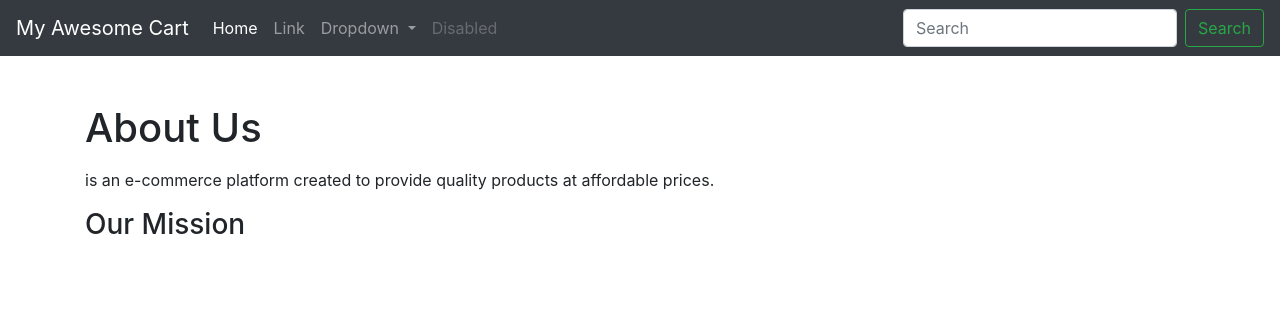
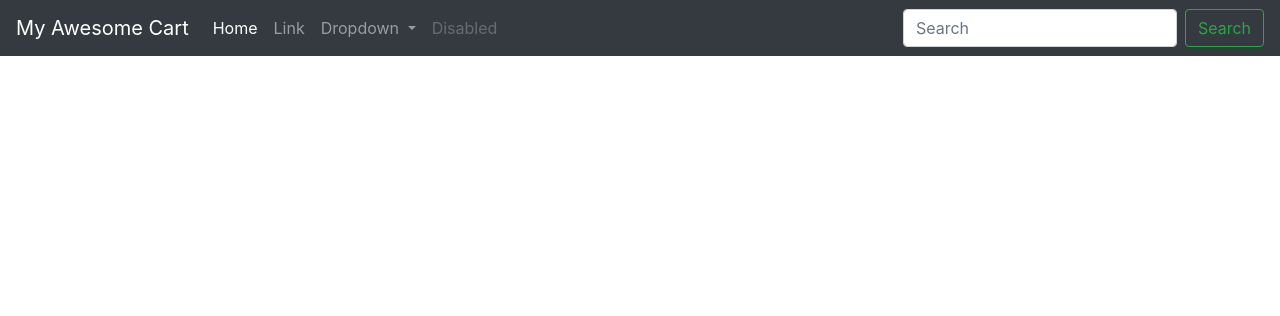
Before and after one commit to Akash3570/E-COMMERCE-SITE, a Django app: page /shop/AboutUs/ in a window 1280 px wide. Shown: the top 316 px of the page. Run offline with Django 5.2, Linux system fonts and the light colour scheme; some libraries are stand-ins or nearby versions.

Commit message:
changed in about.html

```diff
--- a/shop/templates/shop/about.html
+++ b/shop/templates/shop/about.html
@@ -3,17 +3,17 @@
 {% block title %}About Us{% endblock %}
 
 {% block css %}
-<style>
-.about-box {
+<!-- <style>
+.4about-box {
   background: #f8f9fa;
   padding: 30px;
   border-radius: 8px;
 }
-</style>
+</style> -->
 {% endblock %}
 
 {% block body %}
-<div class="container my-5">
+<!-- <div class="container my-5">
   <div class="about-box">
     <h1 class="mb-3">About Us</h1>
 
@@ -25,5 +25,5 @@
     <h3>Our Mission</h3>
     <p>{{ mission }}</p>
   </div>
-</div>
+</div> -->
 {% endblock %}
```
